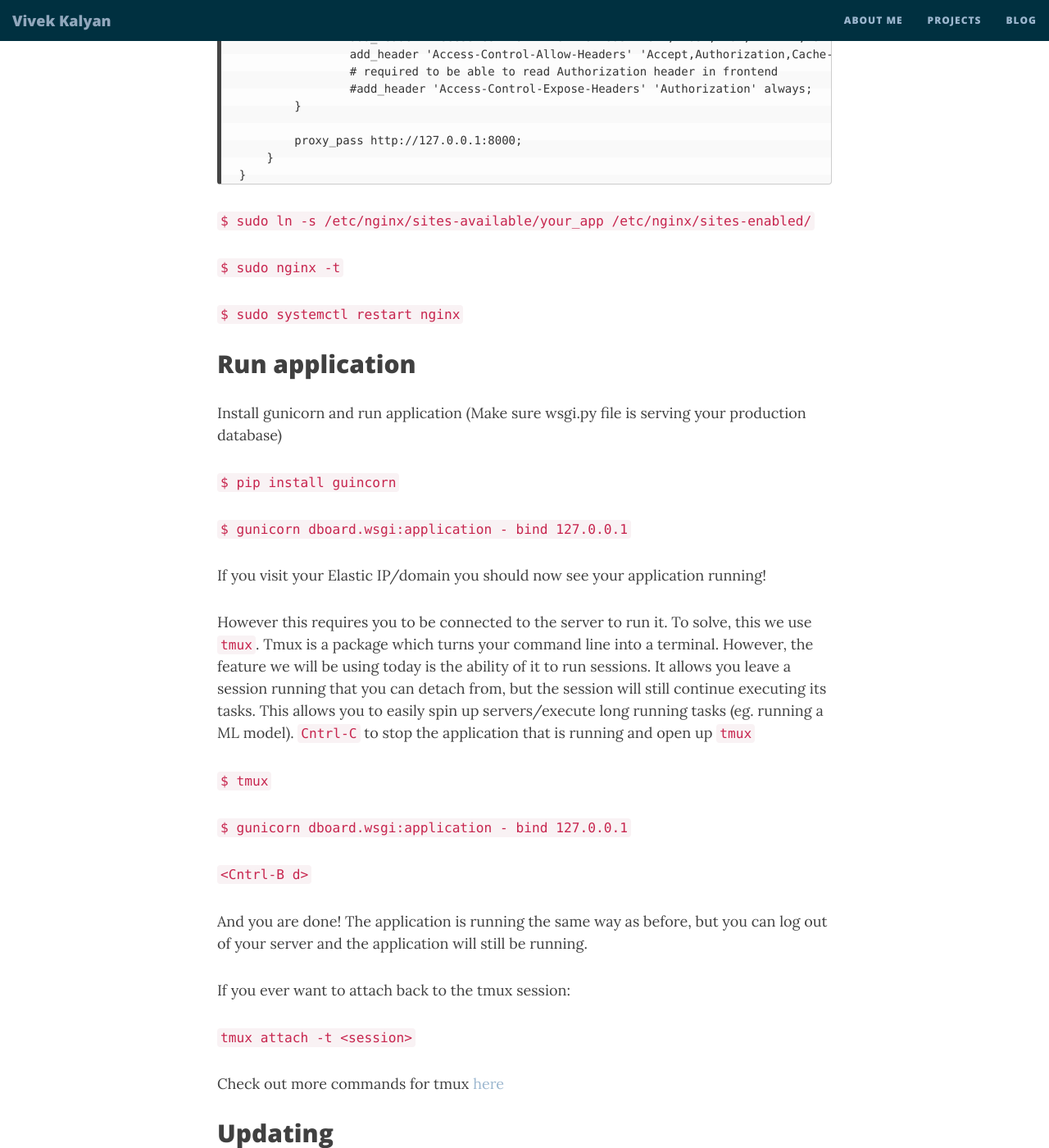
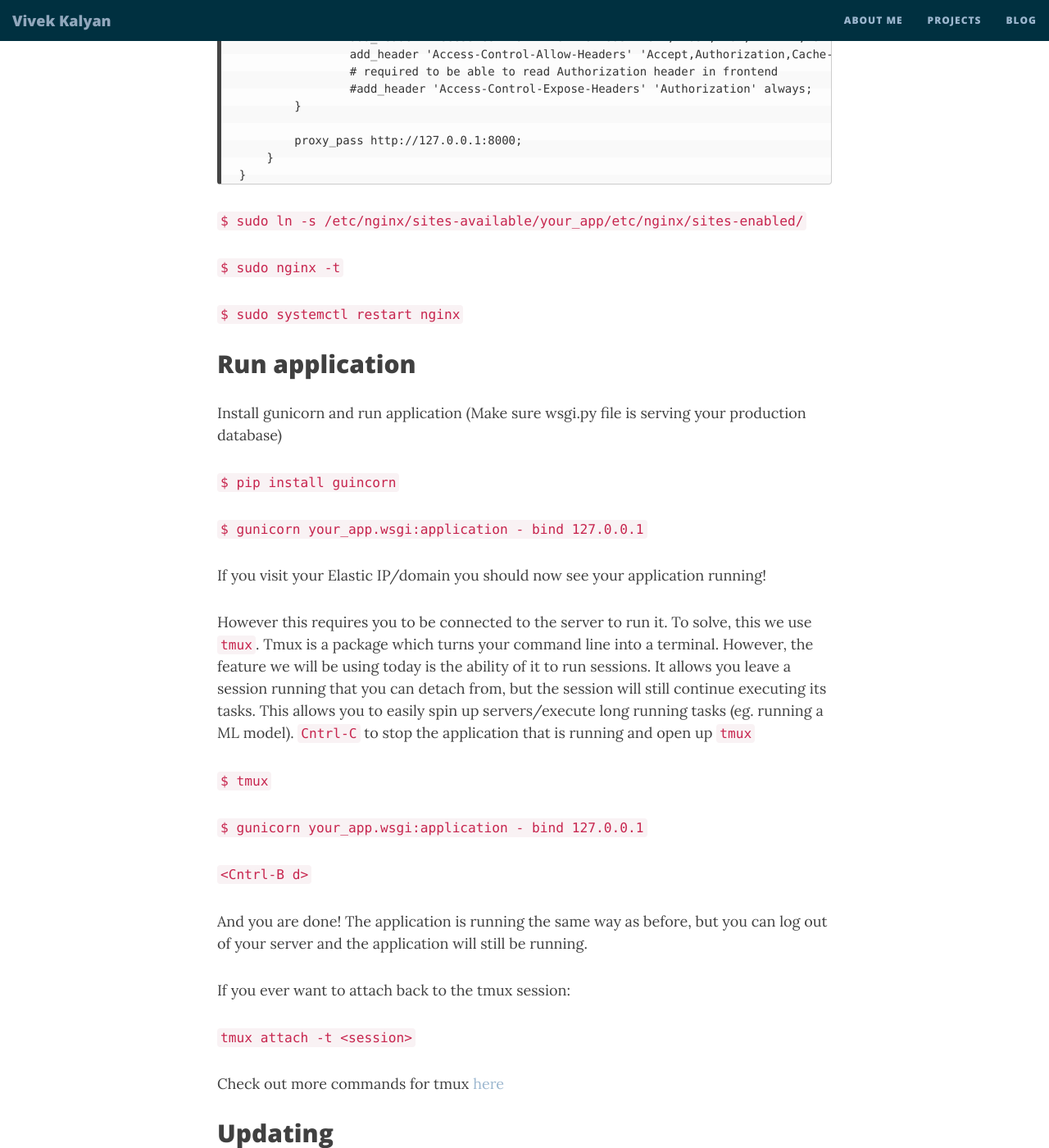
Before and after one commit to bowsplinter/bowsplinter.github.io, a Jekyll site: the page built from _posts/2017-12-15-host-django-application-on-aws-for-free.md, in a window 1280 px wide and 1400 px high, scrolled down 5862 px. Shown: the whole window at 82% size. Built offline with Jekyll 4.4.1, drawn with Linux system fonts in a browser that asks for light colours; nearby versions of some CDN libraries.

Commit message:
Fix: django aws post dboard -> general app

````diff
--- a/_posts/2017-12-15-host-django-application-on-aws-for-free.md
+++ b/_posts/2017-12-15-host-django-application-on-aws-for-free.md
@@ -196,7 +196,7 @@ server {
   }
 ```
 
-`$ sudo ln -s /etc/nginx/sites-available/your_app /etc/nginx/sites-enabled/`
+`$ sudo ln -s /etc/nginx/sites-available/your_app/etc/nginx/sites-enabled/`
 
 `$ sudo nginx -t`
 
@@ -208,7 +208,7 @@ Install gunicorn and run application (Make sure wsgi.py file is serving your pro
 
 `$ pip install guincorn`
 
-`$ gunicorn dboard.wsgi:application - bind 127.0.0.1`
+`$ gunicorn your_app.wsgi:application - bind 127.0.0.1`
 
 If you visit your Elastic IP/domain you should now see your application running!
 
@@ -216,7 +216,7 @@ However this requires you to be connected to the server to run it. To solve, thi
 
 `$ tmux`
 
-`$ gunicorn dboard.wsgi:application - bind 127.0.0.1`
+`$ gunicorn your_app.wsgi:application - bind 127.0.0.1`
 
 `<Cntrl-B d>`
 
````
